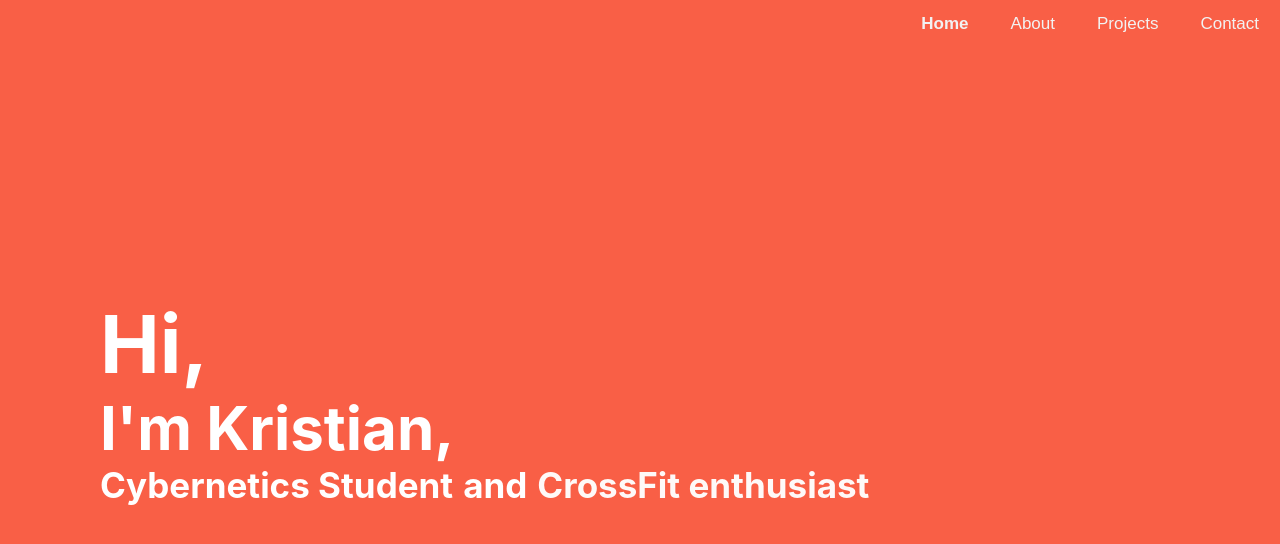
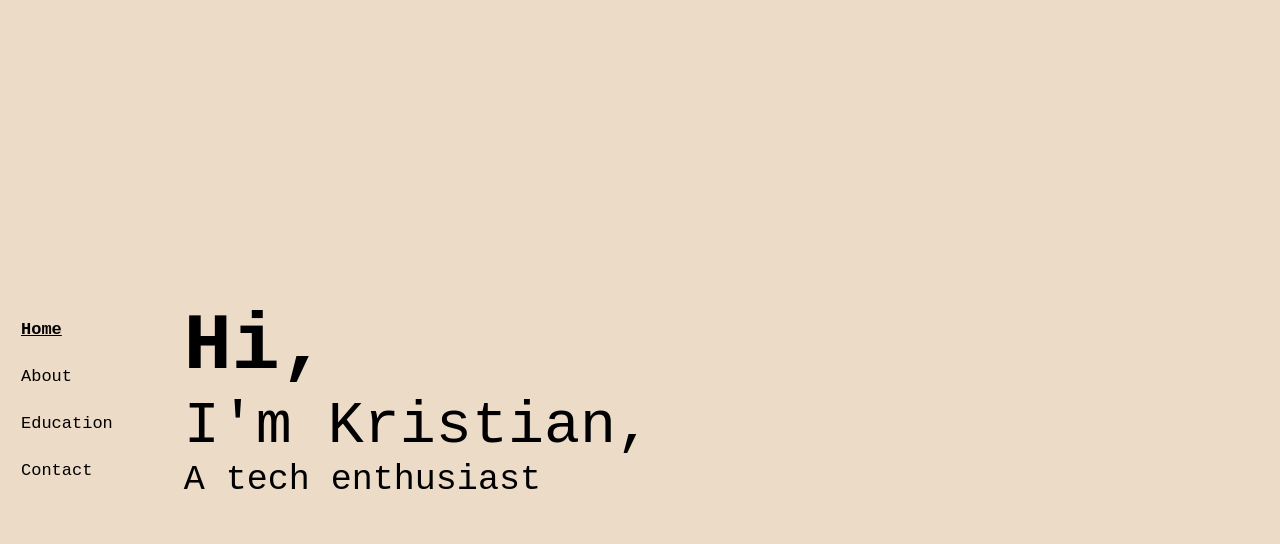
Before and after one commit to jegerud/jegerud.github.io, a React (Create React App) app: page / in a window 1280 px wide. Shown: the top 544 px of the page. Built offline with nearby package versions, Linux system fonts and the light colour scheme; the HTML template or start-up script is replaced by a standard one.

Commit message:
New, cleaner design

```diff
--- a/src/App.tsx
+++ b/src/App.tsx
@@ -3,27 +3,38 @@ import styled from "styled-components";
 import { About } from "./pages/about";
 import { Home } from "./pages/home";
 import { Contact } from "./pages/contact";
-import { Projects } from "./pages/projects";
+import { Education } from "./pages/education";
 import { NavBar } from "./components/NavBar";
 
 function App() {
   return (
-    <>
+    <Container>
       <NavBar/>
       <AppContainer id="AppContainer">
         <Home />
         <About />
-        <Projects />
+        <Education />
         <Contact />
       </AppContainer>
-    </>
+    </Container>
   );
 }
+
+const Container = styled.div`
+  display: flex;
+  flex-direction: row;
+  background-color: #ecdbc7;
+  color: black;
+  font-family: courier new;
+`;
 
 const AppContainer = styled.div`
   height: 100vh;
   scroll-snap-type: y mandatory;
   overflow: auto;
+  height: 100vh;
+  padding-left: 50px;
+  padding-right: 100px;
 `;
 
 export default App;
--- a/src/components/NavBar.tsx
+++ b/src/components/NavBar.tsx
@@ -35,36 +35,36 @@ export const NavBar = (props: Props) => {
 
   return (
     <Topnav>
+      <NavElement active={active === 0} onClick={() => setScrollPosition(0)}>Home</NavElement>
+      <NavElement active={active === 1} onClick={() => setScrollPosition(1)}>About</NavElement>
+      <NavElement active={active === 2} onClick={() => setScrollPosition(2)}>Education</NavElement>
       <NavElement active={active === 3} onClick={() => setScrollPosition(3)}>Contact</NavElement>
-      <NavElement active={active === 2} onClick={() => setScrollPosition(2)}>Projects</NavElement>
-      <NavElement active={active === 1} onClick={() => setScrollPosition(1)}>About</NavElement>
-      <NavElement active={active === 0} onClick={() => setScrollPosition(0)}>Home</NavElement>
     </Topnav>
   );
 };
 
 const Topnav = styled.div`
-  grid-area: topnav;
+  display: flex;
   background-color: transparent;
   overflow: visible;
-  position: fixed;
+  flex-direction: column;
+  justify-content: center;
   top: 0;
-  width: 100%;
+  width: auto;
 `;
 
 const NavElement = styled.button.attrs((props: { active: boolean }) => props)`
-  float: right;
-  color: #f2f2f2;
+  float: left;
   background-color: transparent;
   border: none;
-  text-align: center;
+  text-align: left;
+  font-family: courier new;
   padding: 14px 16px;
   margin-left: 5px;
   margin-right: 5px;
-  text-decoration: none;
   font-weight: ${(props) => (props.active ? 900 : 100)};
   font-size: 17px;
-
+  text-decoration: ${(props) => (props.active ? "underline" : "none")};
   :hover {
     cursor: pointer;
     transform: scale(1.1);
--- /dev/null
+++ b/src/pages/education.tsx
@@ -0,0 +1,62 @@
+import React from "react";
+import styled from "styled-components";
+import { SubHeader, InnerHeader } from "./styledComponents/headers";
+import Content from "./styledComponents/content";
+
+export function Education() {
+  return (
+    <EducationContainer>
+      <EducationContent>
+        <div>
+          <SubHeader>Studies</SubHeader>
+          <Content>
+            I recently graduated from Industrial Cybernetics at NTNU, a 2 year
+            master program giving me the opportunity to gain knowledge within
+            areas such as dynamic systems, artifical intelligence, medical
+            cybernetics and ultrasound technology.
+          </Content>
+          <Content>
+            From before I have completed a 3-year bachelor's study in computer
+            science at NTNU Gjøvik, creating a solid basis for me within
+            mathematics and programming.
+          </Content>
+        </div>
+      </EducationContent>
+    </EducationContainer>
+  );
+}
+
+const EducationContainer = styled.div`
+  scroll-snap-align: start;
+  height: 100vh;
+  display: grid;
+  grid-template-columns: 70% 30%;
+  grid-template-rows: auto;
+  grid-template-areas: "EducationContent EducationFun";
+  @media (max-width: 850px) {
+    grid-template-columns: 99% 1%;
+  }
+`;
+
+const EducationContent = styled.header`
+  grid-area: EducationContent;
+  display: flex;
+  flex-direction: column;
+  align-items: flex-start;
+  justify-content: center;
+  font-size: calc(10px + 2vmin);
+  font-weight: 500;
+  @media (max-width: 850px) {
+    padding-left: 30px;
+    padding-right: 30px;
+    margin-top: -20px;
+  }
+`;
+
+function getYearSince() {
+  const birth = new Date("April 3, 1998 17:00:00");
+  const current = new Date();
+  var since = current.getFullYear() - birth.getFullYear();
+  if (current.getMonth() < birth.getMonth()) since--;
+  return since;
+}
--- a/src/pages/home.tsx
+++ b/src/pages/home.tsx
@@ -15,17 +15,17 @@ export function Home() {
   const [index, setIndex] = useState(0);
   const [content, setContent] = useState(contents[index]);
 
-  useEffect(() => {
-    const interval = setInterval(() => {
-      var newIndex = index;
-      newIndex++;
-      if (newIndex > contents.length - 1) newIndex = 0;
+  // useEffect(() => {
+  //   const interval = setInterval(() => {
+  //     var newIndex = index;
+  //     newIndex++;
+  //     if (newIndex > contents.length - 1) newIndex = 0;
 
-      setIndex(newIndex);
-      setContent(contents[newIndex]);
-    }, 2000);
-    return () => clearInterval(interval);
-  });
+  //     setIndex(newIndex);
+  //     setContent(contents[newIndex]);
+  //   }, 2000);
+  //   return () => clearInterval(interval);
+  // });
 
   return (
     <HomeContainer>
@@ -33,9 +33,7 @@ export function Home() {
         <TopHeader>Hi,</TopHeader>
         <SubHeader>I'm Kristian,</SubHeader>
         <InnerHeader>
-          <Unanimated>Cybernetics Student</Unanimated>
-          <Unanimated>and</Unanimated>
-          <Animated>{content}</Animated>
+          <Unanimated>A tech enthusiast</Unanimated>
         </InnerHeader>
       </HomeHeader>
     </HomeContainer>
@@ -43,11 +41,10 @@ export function Home() {
 }
 
 const HomeContainer = styled.div`
-  background-color: #f95f46;
   scroll-snap-align: start;
-  height: 100vh;
-  padding-left: 100px;
-  padding-right: 100px;
+  /* height: 100vh;
+  padding-left: 50px;
+  padding-right: 100px; */
   @media (max-width: 850px) {
     padding-left: 20px;
     padding-right: 20px;
@@ -61,12 +58,12 @@ const HomeHeader = styled.header`
   align-items: flex-start;
   justify-content: center;
   font-size: calc(10px + 2vmin);
-  color: white;
 `;
 
 const TopHeader = styled.h1`
   ${ResetHeaders()};
   font-size: 80px;
+  font-family: courier new;
   @media (max-width: 850px) {
     font-size: 60px;
   }
@@ -75,6 +72,8 @@ const TopHeader = styled.h1`
 const SubHeader = styled.h2`
   ${ResetHeaders()};
   font-size: 60px;
+  font-family: courier new;
+  font-weight: 100;
   @media (max-width: 850px) {
     font-size: 50px;
   }
@@ -83,6 +82,8 @@ const SubHeader = styled.h2`
 const InnerHeader = styled.h3`
   ${ResetHeaders()};
   font-size: 35px;
+  font-family: courier new;
+  font-weight: 100;
   display: flex;
   flex-direction: row;
   @media (max-width: 1100px) {
@@ -93,14 +94,15 @@ const InnerHeader = styled.h3`
 
 const Unanimated = styled.div`
   margin-right: 10px;
+  font-weight: 100;
 `;
 
 const Animated = styled.div`
   /* margin-left: 10px; */
   margin-right: 10px;
-  animation: openclose 2s ease-in-out infinite;
+  /* animation: openclose 2s ease-in-out infinite; */
 
-  @keyframes openclose {
+  /* @keyframes openclose {
     0% {
       opacity: 0;
     }
@@ -116,5 +118,5 @@ const Animated = styled.div`
     100% {
       opacity: 0.1;
     }
-  }
+  } */
 `;
--- a/src/pages/projects.tsx
+++ b/src/pages/projects.tsx
@@ -1,36 +1,36 @@
 import React from "react";
 import styled from "styled-components";
 
-export function Projects() {
+export function Education() {
   const query = `(max-width: 850px`;
   const size = query ? "300" : "400";
   return (
-    <ProjectsContainer>
-      <ProjectsFigure>
+    <EducationContainer>
+      <EducationFigure>
         <Figure
           src={require("../images/project-figure.png")}
           alt="Project Figure"
           width={size}
           height={size}
         ></Figure>
-      </ProjectsFigure>
-      <ProjectsHeader>
-        <InnerHeader>Projects</InnerHeader>
+      </EducationFigure>
+      <EducationHeader>
+        <InnerHeader>Education</InnerHeader>
         <SubHeader>
           <a href="https://github.com/jegerud" target="_blank" rel="noreferrer">
             <ExploreButton>Explore</ExploreButton>
           </a>
-          <Content>my projects on GitHub</Content>
+          <Content>my education on GitHub</Content>
         </SubHeader>
-      </ProjectsHeader>
-    </ProjectsContainer>
+      </EducationHeader>
+    </EducationContainer>
   );
 }
 
-const ProjectsContainer = styled.div`
+const EducationContainer = styled.div`
   scroll-snap-align: start;
   height: 100vh;
-  background-color: #b1e4ff;
+  /* background-color: #b1e4ff; */
   display: grid;
   grid-template-columns: 60% 40%;
   grid-template-rows: auto;
@@ -46,7 +46,7 @@ const ProjectsContainer = styled.div`
   }
 `;
 
-const ProjectsFigure = styled.div`
+const EducationFigure = styled.div`
   grid-area: figure;
   display: flex;
   flex-direction: column;
@@ -61,7 +61,7 @@ const ProjectsFigure = styled.div`
 
 const Figure = styled.img``;
 
-const ProjectsHeader = styled.header`
+const EducationHeader = styled.header`
   grid-area: header;
   min-height: 100vh;
   display: flex;
--- /dev/null
+++ b/src/pages/styledComponents/content.tsx
@@ -0,0 +1,12 @@
+import styled from "styled-components";
+
+const Content = styled.p`
+  font-size: 20px;
+  @media (max-width: 850px) {
+    font-size: 17px;
+    margin-bottom: 10px;
+    margin-top: 10px;
+  }
+`;
+
+export default Content;
--- /dev/null
+++ b/src/pages/styledComponents/headers.tsx
@@ -0,0 +1,21 @@
+import styled from "styled-components";
+import { ResetHeaders } from "../../helpers/styles-helpers";
+
+export const InnerHeader = styled.h1`
+  ${ResetHeaders()}
+  font-size: 60px;
+  margin-bottom: 10px;
+  @media (max-width: 850px) {
+    font-size: 35px;
+  }
+`;
+
+export const SubHeader = styled.h2`
+  ${ResetHeaders()}
+  margin-top: 20px;
+  font-size: 40px;
+  @media (max-width: 850px) {
+    font-size: 25px;
+    margin-top: 5px;
+  }
+`;
```
Also changed, not shown: src/pages/about.tsx (+20 -48 lines), src/pages/contact.tsx (+12 -18 lines).
